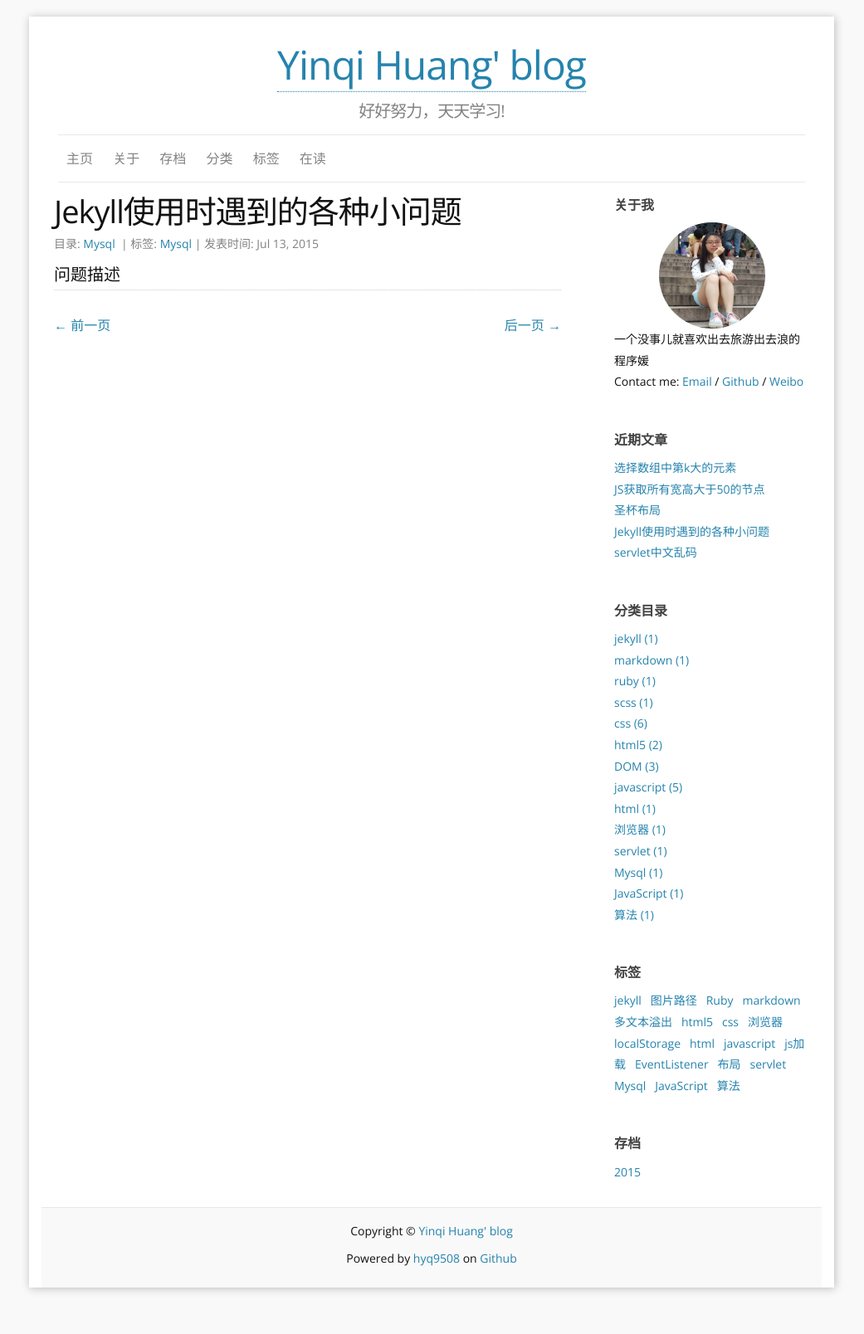
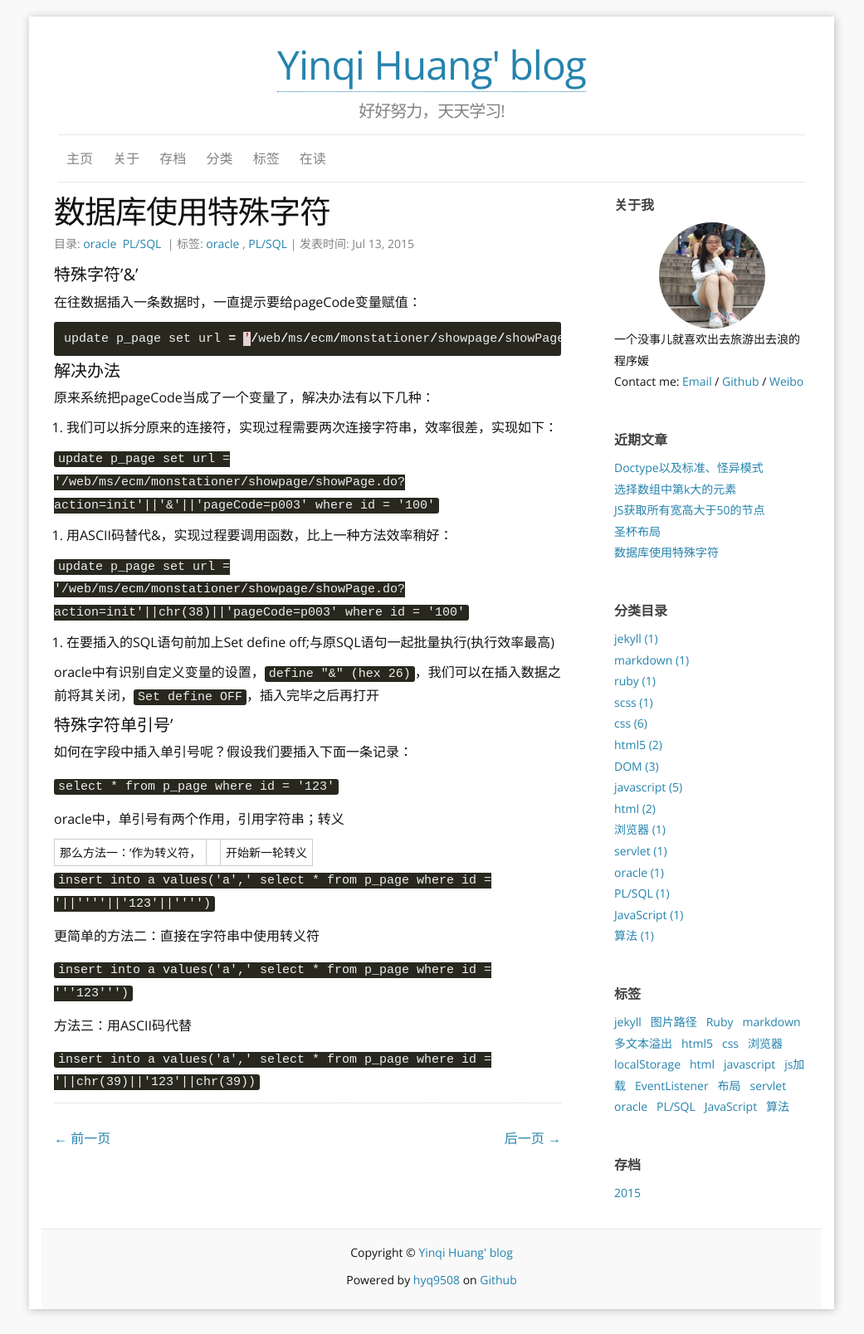
Before and after one commit to hyq9508/hyq.github.io, a Jekyll site: the page built from _posts/2015-07-13-sqldate.md, in a window 1280 px wide. Shown: the whole page at 83% size, without its empty margins (120-1161 px from the left). Built offline with Jekyll 4.4.1, drawn with Linux system fonts in a browser that asks for light colours; comment, search, counter and statistics services are not loaded; before the commit the page ends 1582 px from its top, so only the background shows below that.

Commit message:
add two articals

```diff
--- a/_posts/2015-07-13-sqldate.md
+++ b/_posts/2015-07-13-sqldate.md
@@ -1,12 +1,58 @@
 ---
 layout: post
-title: Jekyll使用时遇到的各种小问题
+title: 数据库使用特殊字符
 publish: true
-modified: 2015-06-23
-categories: [Mysql]
+modified: 2015-07-13
+categories: [oracle, PL/SQL]
 tags:
-   - Mysql
+   - oracle
+   - PL/SQL
 comment: true
 ---
 
-####问题描述
+####特殊字符'&'
+
+在往数据插入一条数据时，一直提示要给pageCode变量赋值：
+
+{% highlight java lineons %}
+update p_page set url = '/web/ms/ecm/monstationer/showpage/showPage.do?action=init&pageCode=p003' where id = '100'
+{% endhighlight %}
+
+####解决办法
+
+原来系统把pageCode当成了一个变量了，解决办法有以下几种：
+
+1. 我们可以拆分原来的连接符，实现过程需要两次连接字符串，效率很差，实现如下：
+
+<code>update p_page set url = '/web/ms/ecm/monstationer/showpage/showPage.do?action=init'||'&'||'pageCode=p003' where id = '100'</code>
+
+
+2. 用ASCII码替代&，实现过程要调用函数，比上一种方法效率稍好：
+
+<code>update p_page set url = '/web/ms/ecm/monstationer/showpage/showPage.do?action=init'||chr(38)||'pageCode=p003' where id = '100'
+</code>
+
+
+3. 在要插入的SQL语句前加上Set define off;与原SQL语句一起批量执行(执行效率最高)
+
+oracle中有识别自定义变量的设置，<code>define "&" (hex 26)</code>，我们可以在插入数据之前将其关闭，<code>Set define OFF</code>，插入完毕之后再打开
+
+####特殊字符单引号'
+
+如何在字段中插入单引号呢？假设我们要插入下面一条记录：
+
+<code>select * from p_page where id = '123'</code>
+
+oracle中，单引号有两个作用，引用字符串；转义
+
+那么方法一：'作为转义符，||开始新一轮转义
+
+<code>insert into a values('a',' select * from p_page where id = '||''''||'123'||'''')</code>
+
+更简单的方法二：直接在字符串中使用转义符
+
+<code>insert into a values('a',' select * from p_page where id = '''123''')</code>
+
+方法三：用ASCII码代替
+
+<code>insert into a values('a',' select * from p_page where id = '||chr(39)||'123'||chr(39))</code>
--- /dev/null
+++ b/_posts/2015-08-03-doctype.md
@@ -0,0 +1,72 @@
+---
+layout: post
+title: Doctype以及标准、怪异模式
+publish: true
+modified: 2015-08-03
+categories: [html]
+tags:
+   - html
+comment: true
+---
+
+####定义和用法
+
+1. <!DOCTYPE>申明必须是HTML文档的第一行，位于html标签之前
+2. <!DOCTYPE>不是html标签，它声明文档的解析类型，避免怪异模式，
+	在HTML4.01中，<!DOCTYPE>声明引用DTD，因为HTML 4.01基于SGML。DTD规定了标记语言的规则，这样浏览器才能正确的呈现内容。
+3. HTML5不基于SGML，所以不需要引用DTD
+
+####HTML4.01与HTML5之间的差异
+
+在HTML4.01中有3中<!DOCTYPE>声明。HTML 5只有一种声明
+
+<em>提示：<!DOCTYPE>没有结束标签，对大小写不敏感，可以使用W3C验证器来检查是否编写了有效的html/xhtml文档</em>
+
+####常用的DOCTYPE声明
+
+HTML 4.01 strict：
+
+该 DTD 包含所有 HTML 元素和属性，但不包括展示性的和弃用的元素（比如 font）。不允许框架集（Framesets）。
+
+{% highlight html lineons %}
+<!DOCTYPE HTML PUBLIC "-//W3C//DTD HTML 4.01//EN" "http://www.w3.org/TR/html4/strict.dtd">
+{% endhighlight %}
+
+HTML 4.01 Transitional：
+
+该 DTD 包含所有 HTML 元素和属性，包括展示性的和弃用的元素（比如 font）。不允许框架集（Framesets）。
+
+{% highlight html lineons %}
+<!DOCTYPE HTML PUBLIC "-//W3C//DTD HTML 4.01 Transitional//EN"
+"http://www.w3.org/TR/html4/loose.dtd">
+{% endhighlight %}
+
+HTML 4.01 Frameset：
+
+该 DTD 等同于 HTML 4.01 Transitional，但允许框架集内容。
+
+{% highlight html lineons %}
+<!DOCTYPE HTML PUBLIC "-//W3C//DTD HTML 4.01 Frameset//EN"
+"http://www.w3.org/TR/html4/frameset.dtd">
+{% endhighlight %}
+
+####模式触发
+
+* 触发标准模式：
+	1. 加doctype声明
+	2. 设置X-UA-Compatible触发
+
+* 触发怪异模式：
+	1. 无doctype声明，定义旧的html版本
+	2. 加XML声明，在IE6下触发<code><?xml version="1.0" encoding="utf-8"?></code>
+	3. 在XML声明和XHTML的DOCTYPE之间加入HTML注释，可在ie7下触发
+		{% highlight html lineons %}
+		<?xml version="1.0" encoding="utf-8"?>
+		<!-- keep IE7 in quirks mode -->
+		<!DOCTYPE ...>
+		{% endhighlight %}
+	4. <!--->放在<!DOCTYPE...>前面
+
+更多内容请参阅：
+
+[http://www.cnblogs.com/yuzhongwusan/archive/2012/02/17/2355695.html](http://www.cnblogs.com/yuzhongwusan/archive/2012/02/17/2355695.html "详细说明")
```
